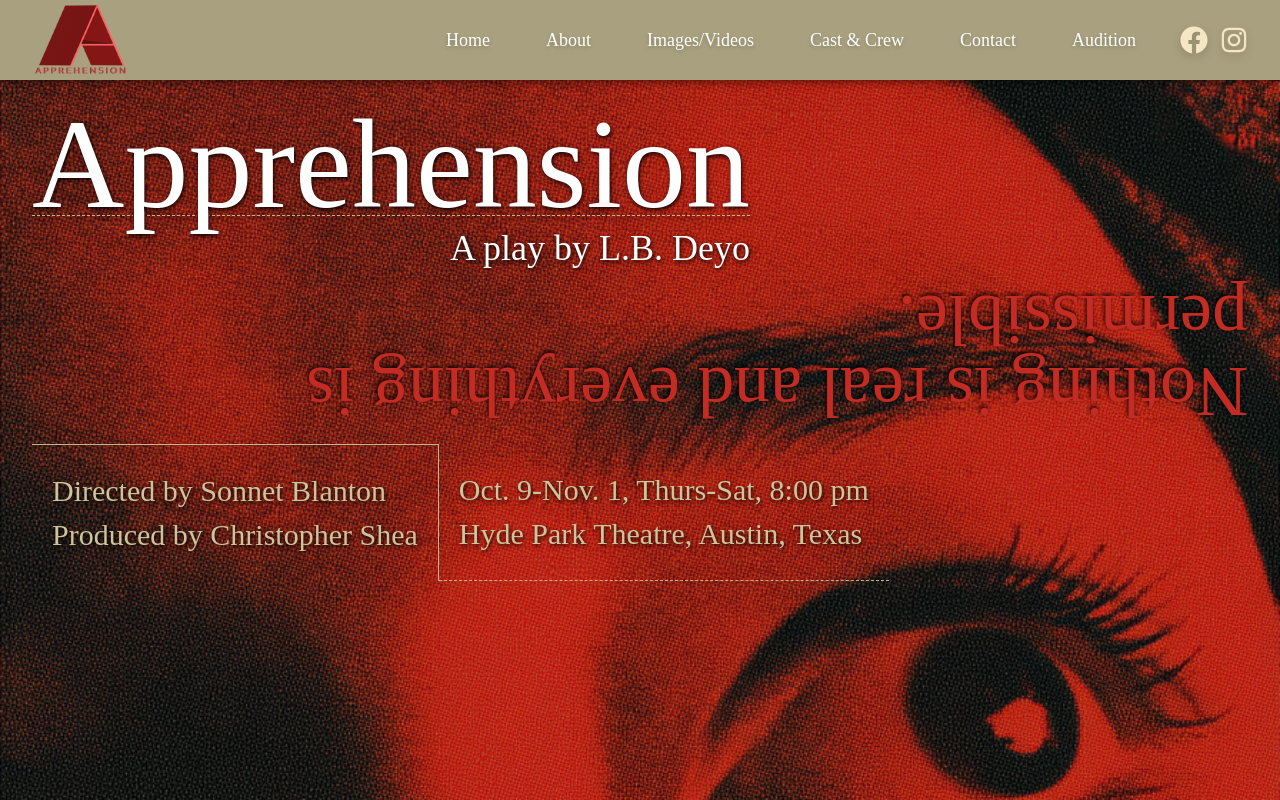
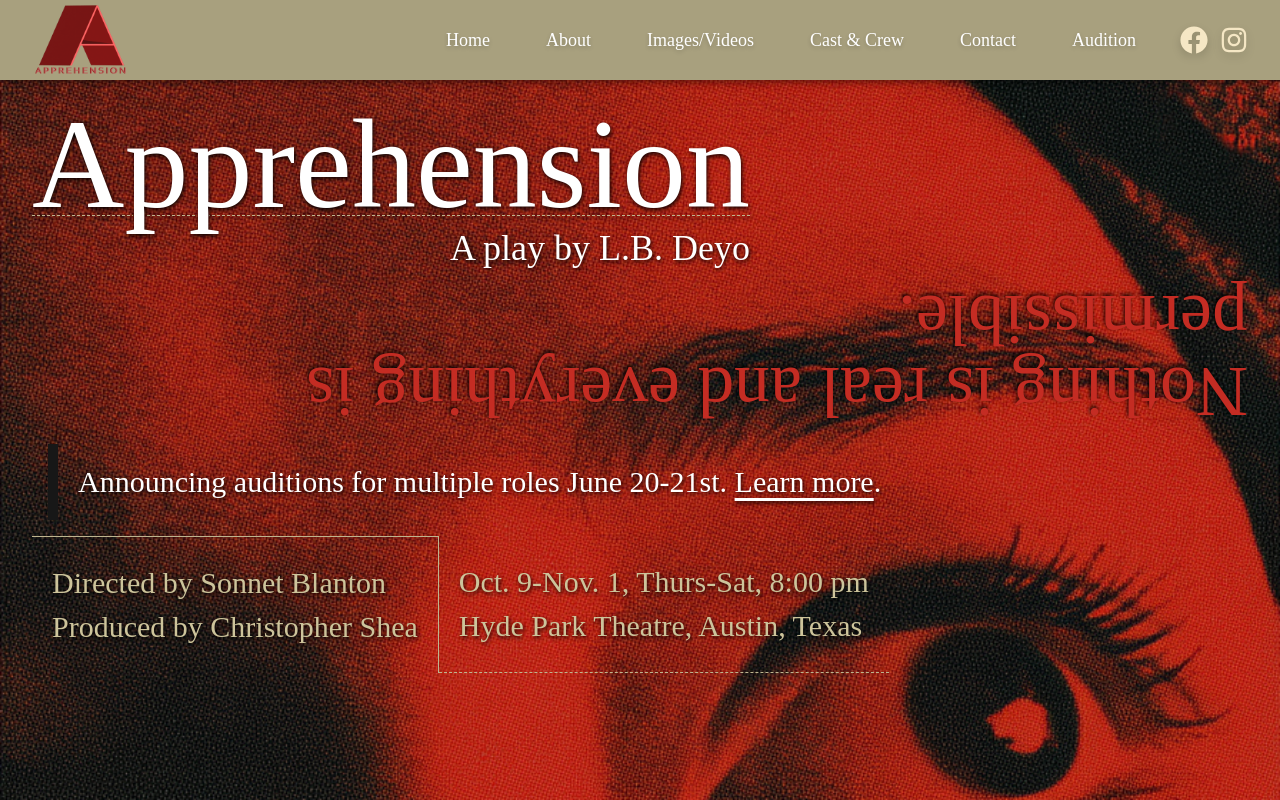
Before and after one commit to lbdeyo/apprehensionplay, a Next.js app: page / in a window 1280 px wide. Built offline with nearby package versions, Linux system fonts and the light colour scheme; a web font is replaced by a local one.

Commit message:
adding homepage audition notice

```diff
--- a/app/page.tsx
+++ b/app/page.tsx
@@ -46,6 +46,11 @@ export default function Home() {
           <div className="w-9xl opacity-0 animate-fade-in" style={{ animationDelay: '0.9s' }}>
             <p className="text-[#C42C23] text-2xl md:text-7xl rotate-180" style={{ textShadow: "1px 2px 4px rgba(0,0,0,0.9)" }}>Nothing is real and everything is permissible.</p>
           </div>
+          <div className="m-4 p-5 border-l-10 opacity-0 animate-fade-in " style={{ textShadow: "1px 2px 4px rgba(0,0,0,0.9)", animationDelay: '0.6s' }}>
+            <p className="text-2xl md:text-3xl text-white ml-auto " >
+              Announcing auditions for multiple roles June 20-21st. <a href="/audition" className="underline underline-offset-6"> Learn more</a>.
+            </p>
+          </div>
           <div className="flex flex-col md:flex-row opacity-0 animate-fade-in" style={{ animationDelay: '1.2s' }}>
             <div className="p-5   border-r border-t border-[#BEB58F] md:max-w-[50%] text-[#cdc49b] text-2xl md:text-3xl mb-0 " style={{ textShadow: "1px 2px 4px rgba(0,0,0,0.9)" }} >
 
@@ -68,20 +73,7 @@ export default function Home() {
             </div>
           </div>
 
-          <div className="flex justify-start gap-4 hidden">
-            <Link
-              href="/about"
-              className="bg-[#b24630] text-white px-6 py-3 rounded-lg hover:bg-[#953925] transition-colors shadow-xl drop-shadow-2xl"
-            >
-              Learn More
-            </Link>
-            <Link
-              href="/media"
-              className="border border-[#b24630] text-[#b24630] px-6 py-3 rounded-lg hover:bg-[#f5e7e3] transition-colors shadow-xl drop-shadow-2xl"
-            >
-              Watch Trailer
-            </Link>
-          </div>
+
         </section>
 
 
```
